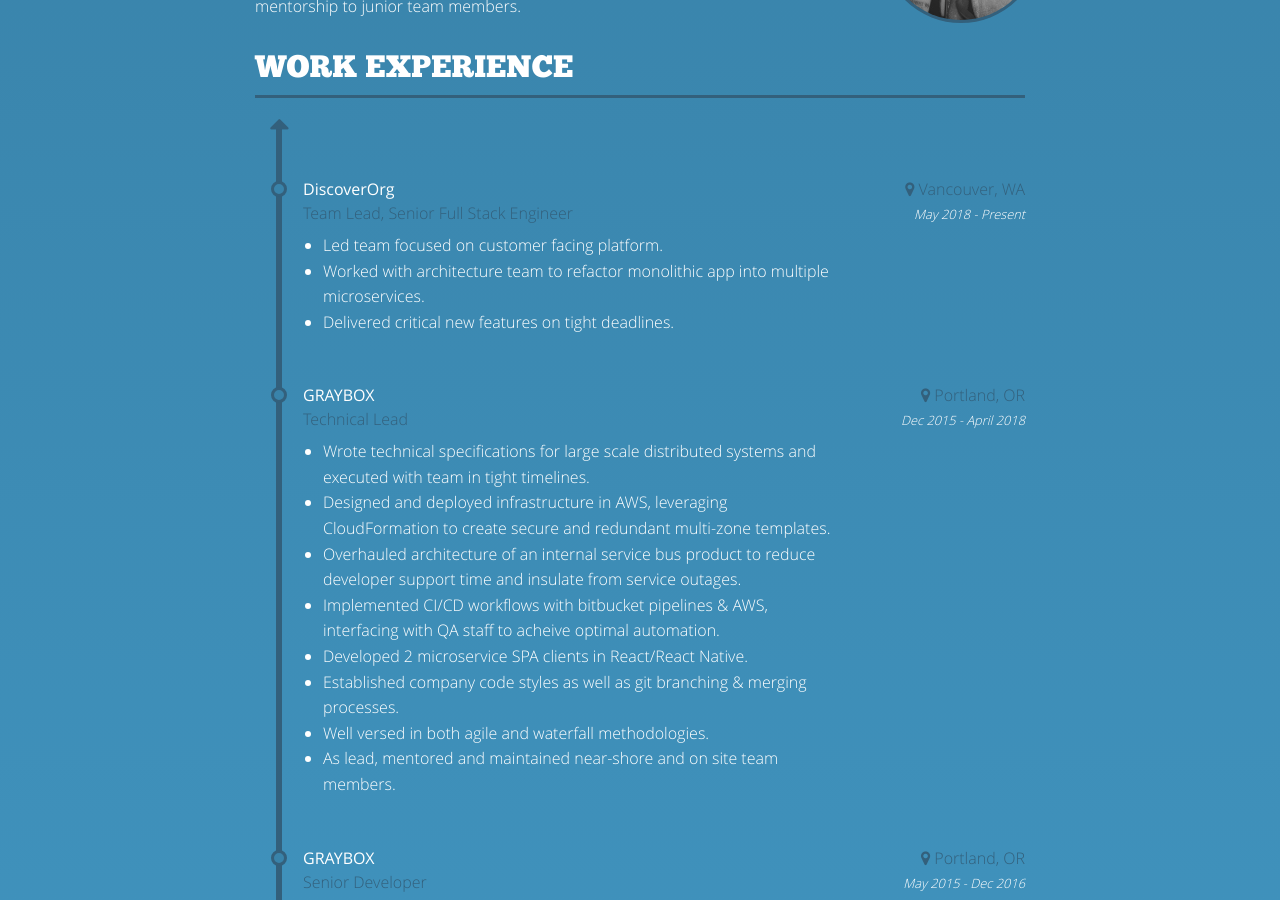
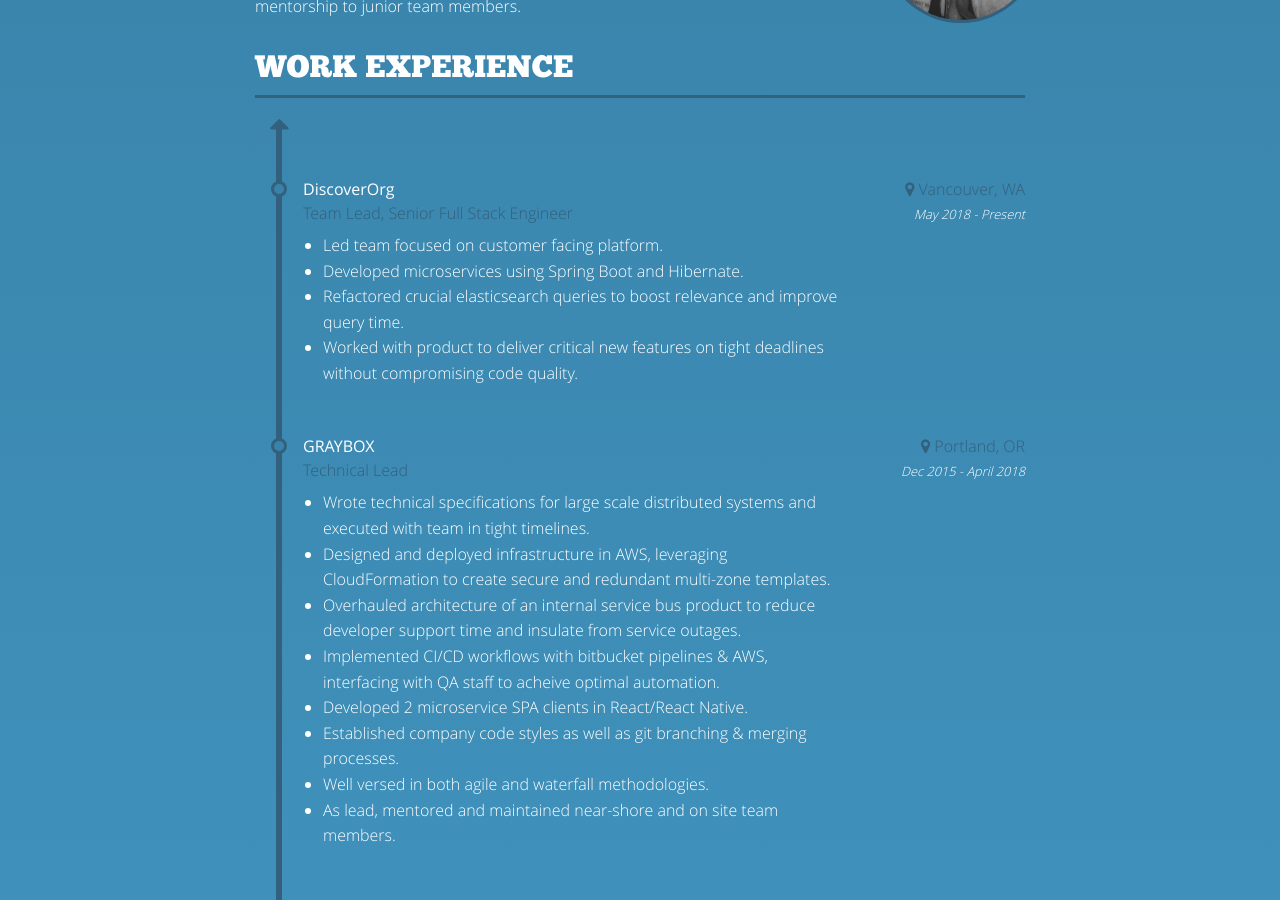
Before and after one commit to arsac/personal_site, a Jekyll site: the page built from index.md, in a window 1280 px wide and 900 px high, scrolled down 843 px. Built offline with Jekyll 4.4.1, drawn with Linux system fonts in a browser that asks for light colours.

Commit message:
Update resume.yml

```diff
--- a/_data/resume.yml
+++ b/_data/resume.yml
@@ -10,8 +10,9 @@
     title: Team Lead, Senior Full Stack Engineer
     summary:
       - Led team focused on customer facing platform.
-      - Worked with architecture team to refactor monolithic app into multiple microservices.
-      - Delivered critical new features on tight deadlines.
+      - Developed microservices using Spring Boot and Hibernate.
+      - Refactored crucial elasticsearch queries to boost relevance and improve query time.
+      - Worked with product to deliver critical new features on tight deadlines without compromising code quality.
     location: Vancouver, WA
   - start_date: Dec 2015
     end_date: April 2018
```
